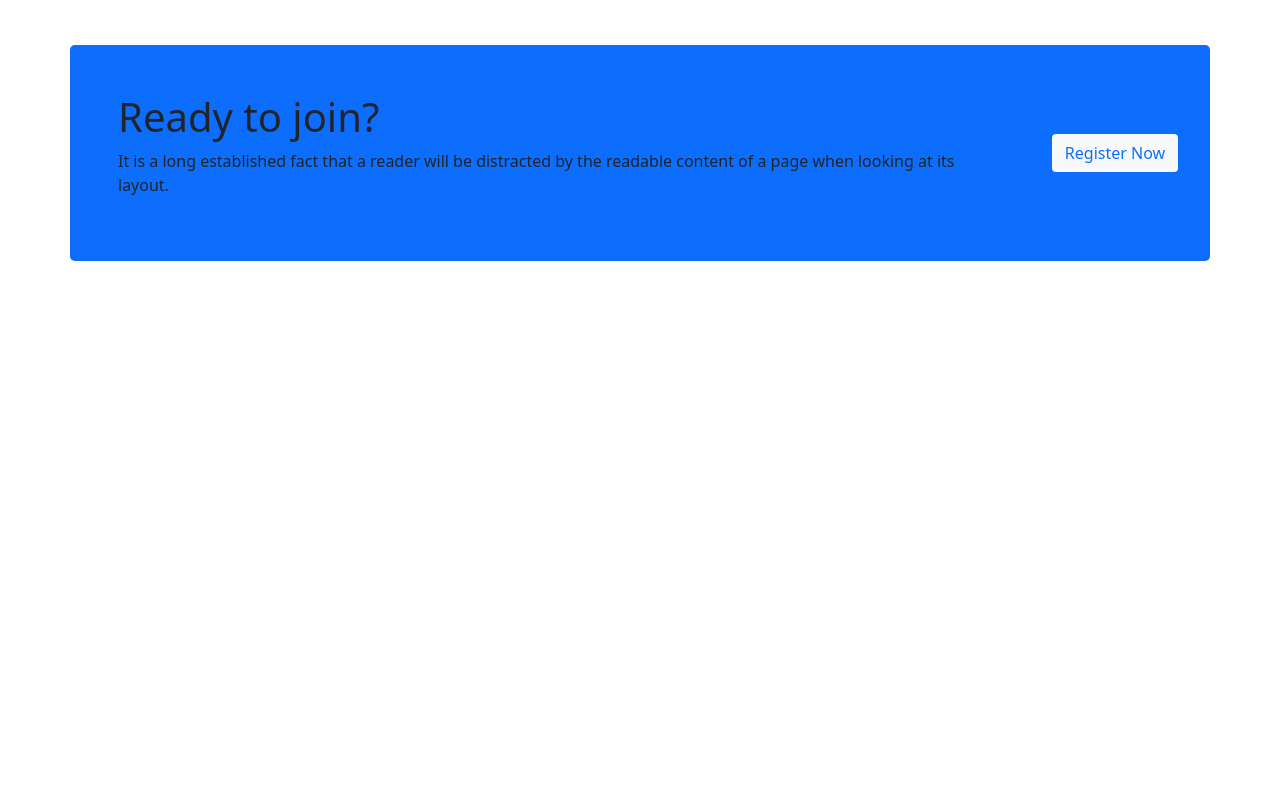
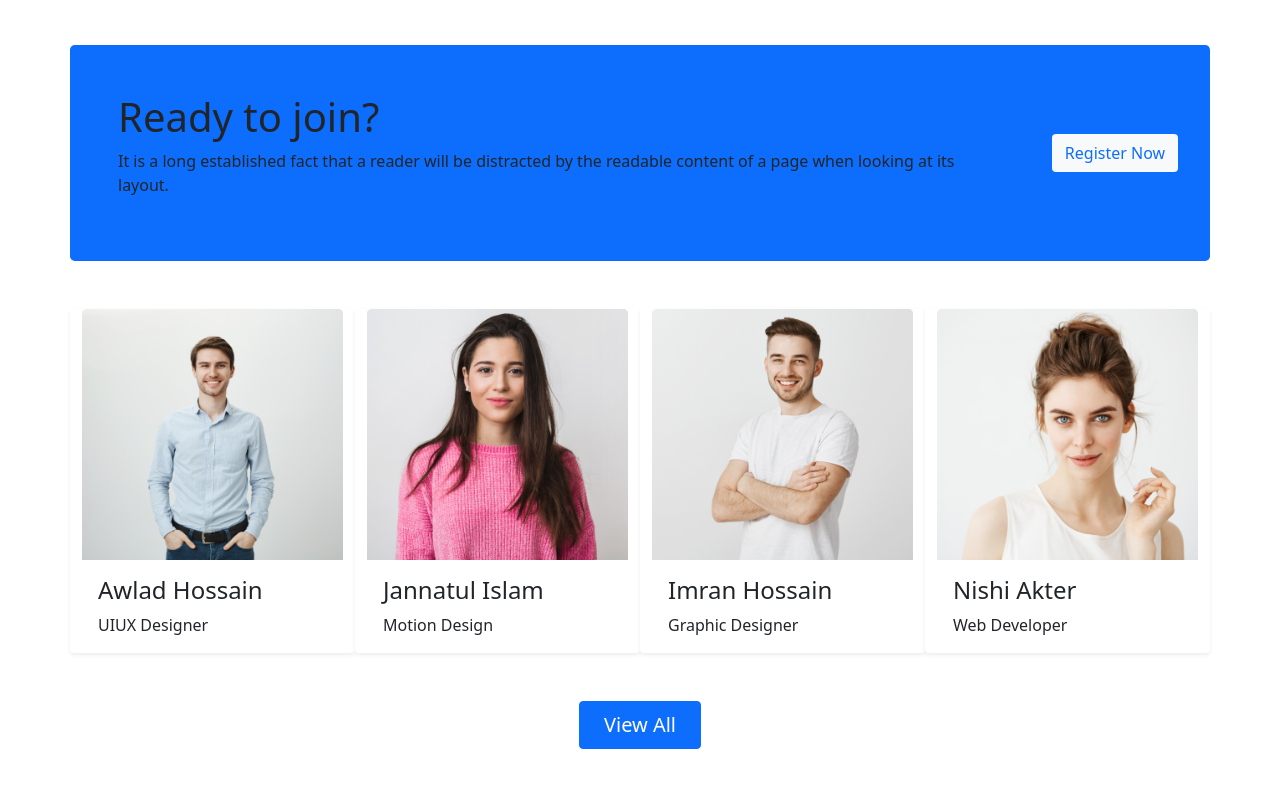
Before and after one commit to AmtTawsik/E-LEARNING, a plain HTML site: page index.html in a window 1280 px wide. Shown: the part 1643-2430 px from the top of the page. Before the commit the page ends 1952 px from the top, so only its background shows below. Drawn offline with nearby package versions, Linux system fonts and the light colour scheme.

Commit message:
Successfull Students are added

```diff
--- a/index.html
+++ b/index.html
@@ -232,7 +232,58 @@
             </div>
         </div>
       </section>
+      <!-- Registration end -->
 
+      <section class="container">
+        <div class="row">
+            <div class="card col-lg-3 col-md-6 col-sm-12 border-0 shadow-sm">
+                <img src="images/student/student-1.png" class="card-img-top w-100" alt="...">
+                <div class="card-body">
+                    <h4>Awlad Hossain</h4>
+                  <p class="card-text">UIUX Designer</p>
+                </div>
+              </div>
+            <div class="card col-lg-3 col-md-6 col-sm-12 border-0 shadow-sm">
+                <img src="images/student/student-2.png" class="card-img-top w-100" alt="...">
+                <div class="card-body">
+                    <h4>Jannatul Islam</h4>
+                  <p class="card-text">Motion Design</p>
+                </div>
+              </div>
+            <div class="card col-lg-3 col-md-6 col-sm-12 border-0 shadow-sm">
+                <img src="images/student/student-3.png" class="card-img-top w-100" alt="...">
+                <div class="card-body">
+                    <h4>Imran Hossain</h4>
+                  <p class="card-text">Graphic Designer</p>
+                </div>
+              </div>
+            <div class="card col-lg-3 col-md-6 col-sm-12 border-0 shadow-sm">
+                <img src="images/student/student-4.png" class="card-img-top w-100" alt="...">
+                <div class="card-body">
+                    <h4>Nishi Akter</h4>
+                  <p class="card-text">Web Developer</p>
+                </div>
+              </div>
+            <div class="card col-lg-3 col-md-6 col-sm-12 border-0 shadow-sm d-lg-none">
+                <img src="images/student/student-1.png" class="card-img-top w-100" alt="...">
+                <div class="card-body">
+                    <h4>Awlad Hossain</h4>
+                  <p class="card-text">App Designer</p>
+                </div>
+              </div>
+            <div class="card col-lg-3 col-md-6 col-sm-12 border-0 shadow-sm d-lg-none">
+                <img src="images/student/student-2.png" class="card-img-top w-100" alt="...">
+                <div class="card-body">
+                    <h4>Jannatul Islam</h4>
+                  <p class="card-text">Graphic Designer</p>
+                </div>
+              </div>
+        </div>
+        <div class="text-center my-5">
+            <button class="btn btn-primary px-4 py-2 fs-5">View All</button>
+          </div>
+
+      </section>
 
   </main>
 
```
